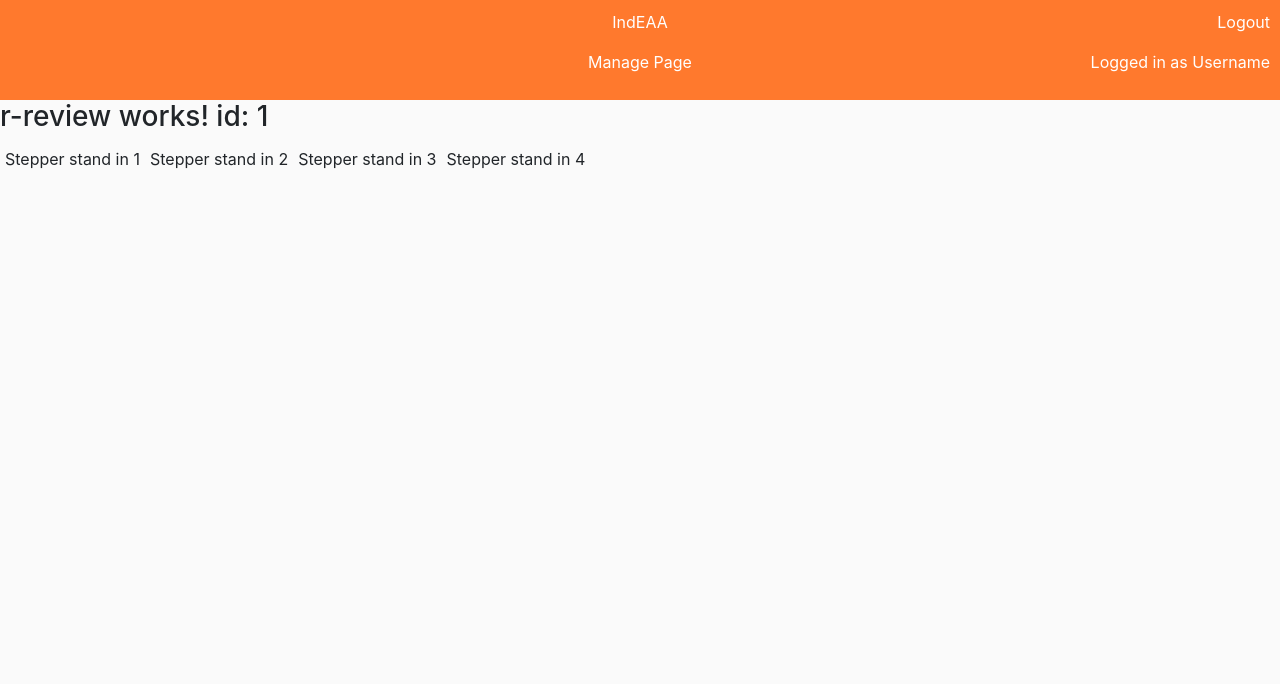
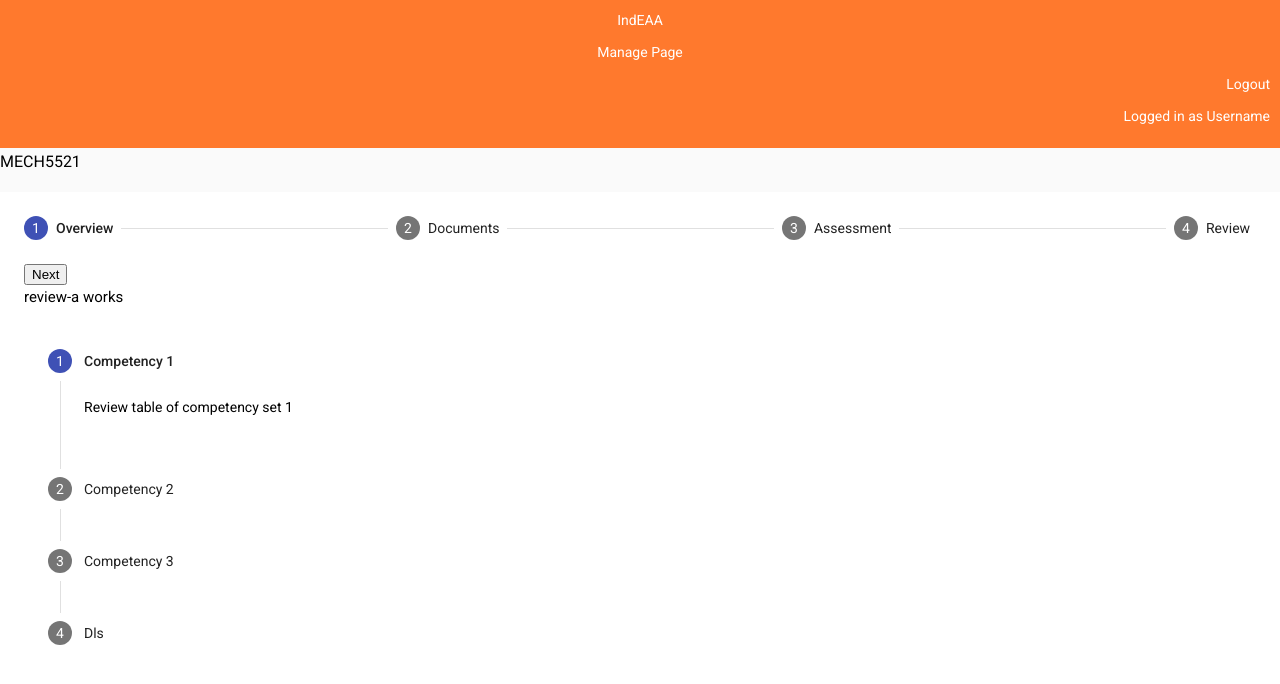
Before and after one commit to uwasystemhealth/IndEAA, an Angular app in the folder Indeaa/: page /r-review/1 in a window 1280 px wide. Shown: the top 684 px of the page. Built offline with nearby package versions, Linux system fonts and the light colour scheme.

Commit message:
Added stepper flow

```diff
--- a/Indeaa/angular.json
+++ b/Indeaa/angular.json
@@ -24,6 +24,7 @@
               "src/assets"
             ],
             "styles": [
+              "./node_modules/@angular/material/prebuilt-themes/indigo-pink.css",
               "src/styles.css"
             ],
             "scripts": []
@@ -88,6 +89,7 @@
               "src/assets"
             ],
             "styles": [
+              "./node_modules/@angular/material/prebuilt-themes/indigo-pink.css",
               "src/styles.css"
             ],
             "scripts": []
--- a/Indeaa/package.json
+++ b/Indeaa/package.json
@@ -12,11 +12,13 @@
   "private": true,
   "dependencies": {
     "@angular/animations": "~9.1.9",
+    "@angular/cdk": "^9.2.4",
     "@angular/common": "~9.1.9",
     "@angular/compiler": "~9.1.9",
     "@angular/core": "~9.1.9",
     "@angular/forms": "~9.1.9",
     "@angular/localize": "~9.1.9",
+    "@angular/material": "^9.2.4",
     "@angular/platform-browser": "~9.1.9",
     "@angular/platform-browser-dynamic": "~9.1.9",
     "@angular/router": "~9.1.9",
--- a/Indeaa/src/app/r-landing/r-landing.component.html
+++ b/Indeaa/src/app/r-landing/r-landing.component.html
@@ -1,5 +1,5 @@
 <div class="container">
-    <div id="top" class="card" *ngFor="let review of reviews" routerLink="/r-review/{{review.id}}">
+    <mat-card id="top" *ngFor="let review of reviews" routerLink="/r-review/{{review.id}}">
         <div class="row">
             <div class="col">
                 <h3 > {{ review.name }}</h3>
@@ -9,5 +9,5 @@
                 <h4 > {{ review.due | date}}</h4>
             </div>
         </div>
-    </div>
+    </mat-card>
 </div>
--- a/Indeaa/src/app/r-review-a-eoc/r-review-a-eoc.component.html
+++ b/Indeaa/src/app/r-review-a-eoc/r-review-a-eoc.component.html
@@ -1 +1 @@
-<p>r-review-a-eoc works!</p>
+<p>Review table of competency set {{competency.num}}</p>
--- a/Indeaa/src/app/r-review-a-eoc/r-review-a-eoc.component.ts
+++ b/Indeaa/src/app/r-review-a-eoc/r-review-a-eoc.component.ts
@@ -1,4 +1,7 @@
-import { Component, OnInit } from '@angular/core';
+import { Component, OnInit, Input } from '@angular/core';
+import { Competency } from '../competency';
+import { ActivatedRoute } from '@angular/router';
+import { EocService } from '../eoc.service';
 
 @Component({
   selector: 'app-r-review-a-eoc',
@@ -6,10 +9,15 @@ import { Component, OnInit } from '@angular/core';
   styleUrls: ['./r-review-a-eoc.component.css']
 })
 export class RReviewAEocComponent implements OnInit {
+  public competency: Competency;
 
-  constructor() { }
+  constructor(
+    private route: ActivatedRoute,
+    private eocService: EocService
+  ) { }
 
   ngOnInit(): void {
+    this.competency = this.eocService.competency(1);
   }
 
 }
--- a/Indeaa/src/app/r-review-a/r-review-a.component.html
+++ b/Indeaa/src/app/r-review-a/r-review-a.component.html
@@ -1,3 +1,11 @@
 <h4>review-a works</h4>
-<p *ngFor="let competency of competencies" routerLink="eoc/{{competency.num}}"> VStepper stand in 1</p>
-<router-outlet></router-outlet>
+<mat-vertical-stepper>
+    <mat-step *ngFor="let competency of competencies" label="Competency {{competency.num}}">
+        <app-r-review-a-eoc >
+
+        </app-r-review-a-eoc>
+    </mat-step>
+    <mat-step label="Dls">
+        <p>DLs step selected</p>
+    </mat-step>
+</mat-vertical-stepper>
--- a/Indeaa/src/app/r-review/r-review.component.html
+++ b/Indeaa/src/app/r-review/r-review.component.html
@@ -1,7 +1,30 @@
-<h3 style="display:block;">r-review works! id: {{review.id}}</h3>
+<h3 style="display:block;">{{review.name}}</h3>
 
-<p routerLink="A"> Stepper stand in 1</p>
-<p routerLink="B"> Stepper stand in 2</p>
-<p routerLink="C"> Stepper stand in 3</p>
-<p routerLink="D"> Stepper stand in 4</p>
-<router-outlet></router-outlet>
+<mat-horizontal-stepper>
+    <mat-step label="Overview">
+        <div>
+            <button mat-button matStepperNext>Next</button>
+        </div>
+        <app-r-review-a></app-r-review-a>
+    </mat-step>
+    <mat-step label="Documents">
+        <div>
+            <button mat-button matStepperPrevious>Back</button>
+            <button mat-button matStepperNext>Next</button>
+        </div>
+        <app-r-review-b></app-r-review-b>
+    </mat-step>
+    <mat-step label="Assessment">
+        <div>
+            <button mat-button matStepperPrevious>Back</button>
+            <button mat-button matStepperNext>Next</button>
+        </div>
+        <app-r-review-c></app-r-review-c>
+    </mat-step>
+    <mat-step label="Review">
+        <div>
+            <button mat-button matStepperPrevious>Back</button>
+        </div>
+        <app-r-review-d></app-r-review-d>
+    </mat-step>
+</mat-horizontal-stepper>
--- a/Indeaa/src/index.html
+++ b/Indeaa/src/index.html
@@ -3,15 +3,18 @@
 <head>
   <!-- TODO: Put this back in
   <link rel="stylesheet" href="https://maxcdn.bootstrapcdn.com/bootstrap/4.0.0/css/bootstrap.min.css" integrity="sha384-Gn5384xqQ1aoWXA+058RXPxPg6fy4IWvTNh0E263XmFcJlSAwiGgFAW/dAiS6JXm" crossorigin="anonymous">
+
+  <link rel="stylesheet" href="https://maxcdn.bootstrapcdn.com/bootstrap/4.0.0/css/bootstrap.min.css">
   -->
   <meta charset="utf-8">
   <title>Indeaa</title>
   <base href="/">
   <meta name="viewport" content="width=device-width, initial-scale=1">
   <link rel="icon" type="image/x-icon" href="favicon.ico">
+  <link href="https://fonts.googleapis.com/css?family=Roboto:300,400,500&display=swap" rel="stylesheet">
+  <link href="https://fonts.googleapis.com/icon?family=Material+Icons" rel="stylesheet">
 </head>
-<body style="margin: 0; background-color:rgb(250, 250, 250);">
+<body style="margin: 0; background-color:rgb(250, 250, 250);" class="mat-typography">
   <app-root style="margin: 0"></app-root>
 </body>
 </html>
-<link rel="stylesheet" href="https://maxcdn.bootstrapcdn.com/bootstrap/4.0.0/css/bootstrap.min.css">
--- a/Indeaa/src/styles.css
+++ b/Indeaa/src/styles.css
@@ -1 +1,4 @@
 /* You can add global styles to this file, and also import other style files */
+
+html, body { height: 100%; }
+body { margin: 0; font-family: Roboto, "Helvetica Neue", sans-serif; }
```
Also changed, not shown: Indeaa/src/app/app.module.ts (+8 -26 lines), 1 other file (tests, documents, lock files or other folders).
